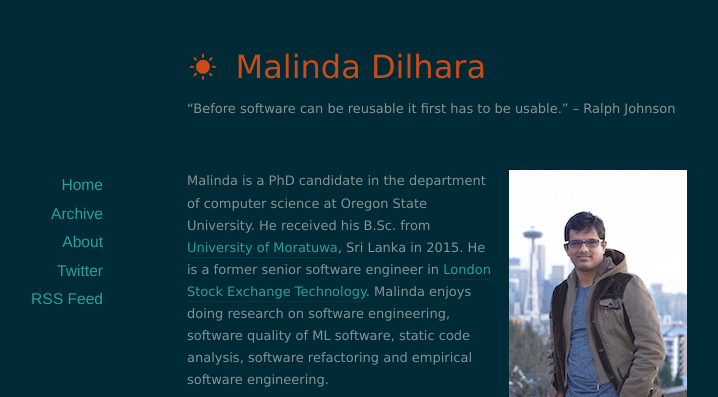
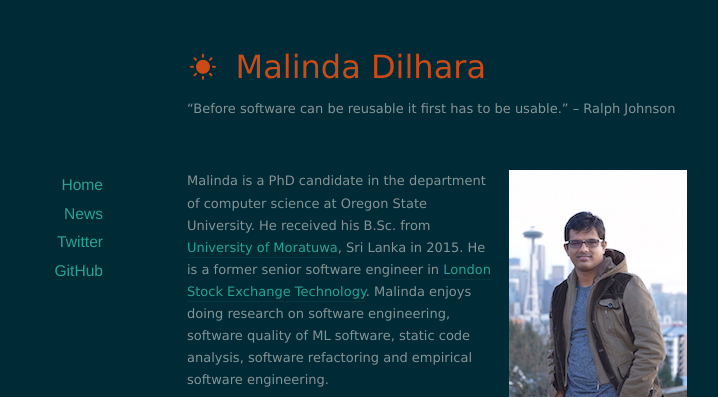
Before and after one commit to maldil/maldil, a Jekyll site: the page built from index.markdown, in a window 1280 px wide. Shown: the top 397 px of the page, without its empty margins (203-921 px from the left). Built offline with Jekyll 4.4.1, drawn with Linux system fonts in a browser that asks for light colours; nearby versions of some CDN libraries; the list of posts is cut into pages by our own code.

Commit message:
layout chages

```diff
--- a/_layouts/default.html
+++ b/_layouts/default.html
@@ -34,10 +34,9 @@
       <nav>
         <ul>
           <li><a href="/">Home</a></li>
-          <li><a href="/archives">Archive</a></li>
-          <li><a href="/about">About</a></li>
-          <li><a href="http://twitter.com/redwall_hp">Twitter</a></li>
-          <li><a href="/feed.xml">RSS Feed</a></li>
+          <li><a href="/news">News</a></li>
+          <li><a href="https://twitter.com/Malindadoo">Twitter</a></li>
+	  <li><a href="https://github.com/maldil">GitHub</a></li>
         </ul>
       </nav>
     </div>
```
